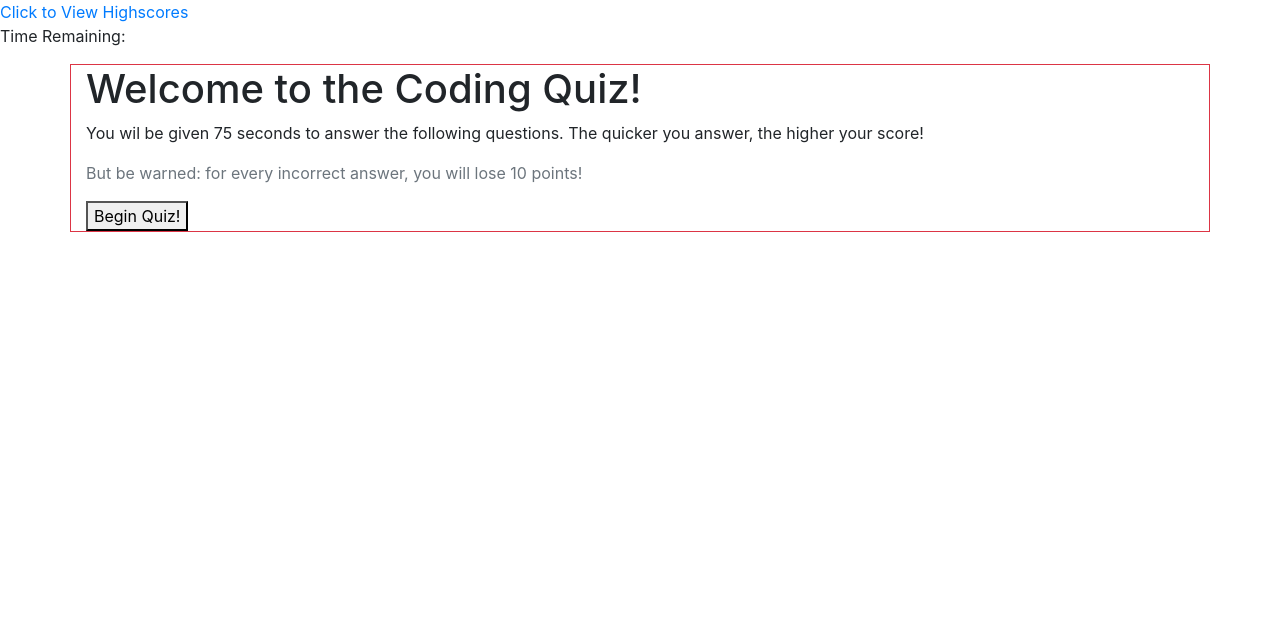
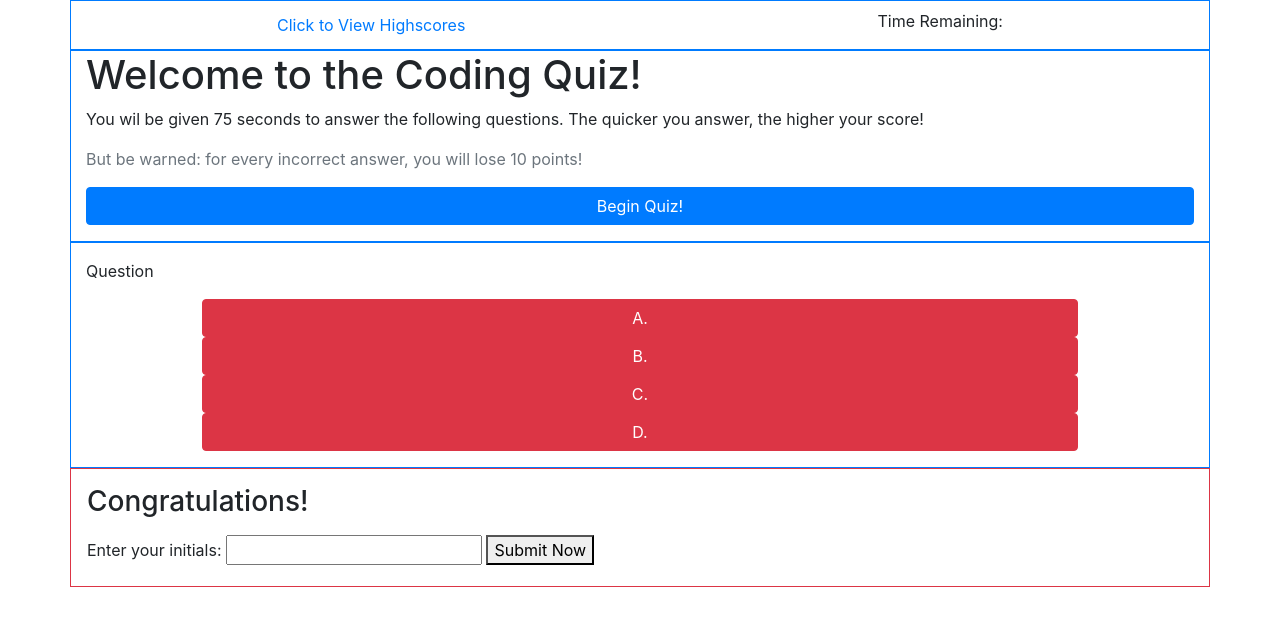
Before and after one commit to hdtamisiea/code-quiz, a plain HTML site: page index.html in a window 1280 px wide. Drawn offline with nearby package versions, Linux system fonts and the light colour scheme.

Commit message:
added questions and end game boxes to html

```diff
--- a/index.html
+++ b/index.html
@@ -14,21 +14,49 @@
 <body>
 
     <!-- Header -->
-    <header id="header">
-        <a href="#" id="highscores">Click to View Highscores</a>
-        <p id="timer">Time Remaining:</p>
+    <header id="header" class="container">
+        <div class="row justify-content-around border border-primary align-items-center">
+            <a href="#" id="highscores">Click to View Highscores</a>
+            <p id="timer" class="mt-2">Time Remaining:</p>
+        </div>
     </header>
 
     <!-- Welcome page -->
-    <main id="main" class="wrapper container border border-danger p-10 m-10">
+    <main id="main" class="wrapper container border border-primary p-10 m-10">
         <h1>Welcome to the Coding Quiz!</h1>
         <p>You wil be given 75 seconds to answer the following questions. The quicker you answer, the higher your score!
         </p>
         <p class="text-muted">But be warned: for every incorrect answer, you will lose 10 points!</p>
-        <button class="buttons" id="begin">Begin Quiz!</button>
+        <button class="buttons btn btn-primary btn-block mb-3" id="begin">Begin Quiz!</button>
     </main>
 
+    <!-- Questions layout -->
+    <div class="quiz container border border-primary">
+        <div class="row d-block align-items-center justify-content-center">
+            <p class="col-sm-9 question mt-3">Question</p>
 
+            <div class="row justify-content-center">
+                <button class="buttons btn btn-danger col-9" id="answerA">A. </button>
+                <button class="buttons btn btn-danger col-9" id="answerB">B. </button>
+                <button class="buttons btn btn-danger col-9" id="answerC">C. </button>
+                <button class="buttons btn btn-danger col-9 mb-3" id="answerD">D. </button>
+            </div>
+        </div>
+    </div>
+
+    <!-- Final score/initials/submit score -->
+    <div class="gameEnd border border-danger p-3 container">
+        <h3>Congratulations!</h3>
+        <p id="finalScore"></p>
+
+        <div id="initialsDetails">
+            <form id="highscoreDetails">
+                <label for="initials">Enter your initials:</label>
+                <input type="text" id="initials" />
+                <button type="submit" class="buttons" id="submitBtn">Submit Now</button>
+            </form>
+        </div>
+    </div>
 
     <script src="https://code.jquery.com/jquery-3.3.1.slim.min.js"
         integrity="sha384-q8i/X+965DzO0rT7abK41JStQIAqVgRVzpbzo5smXKp4YfRvH+8abtTE1Pi6jizo"
```
